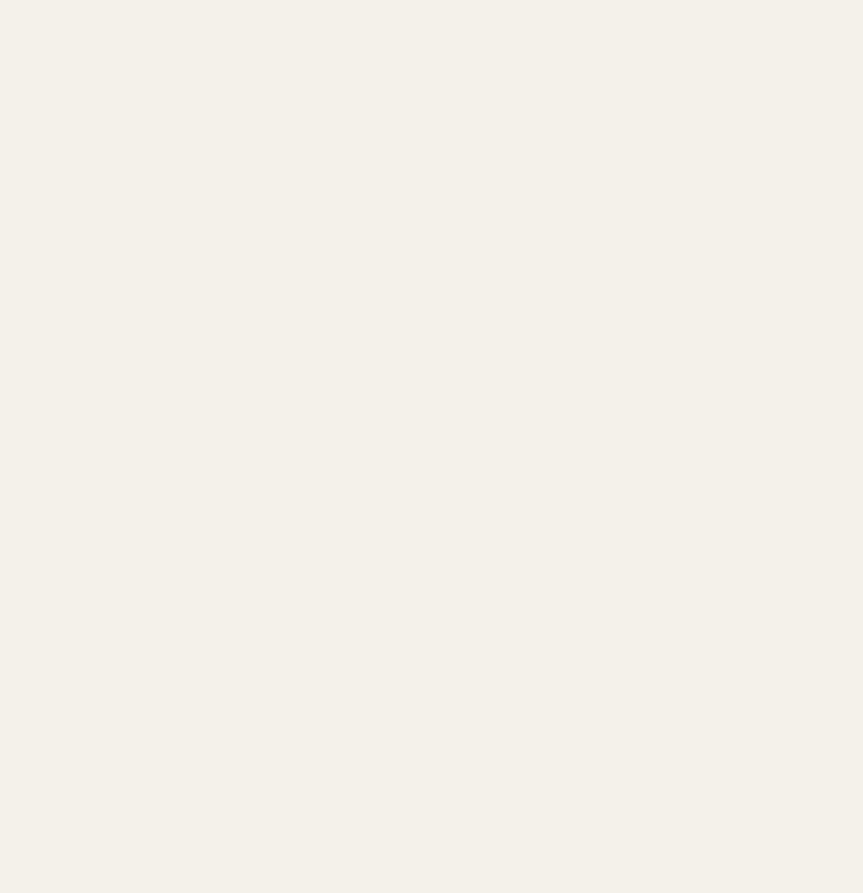
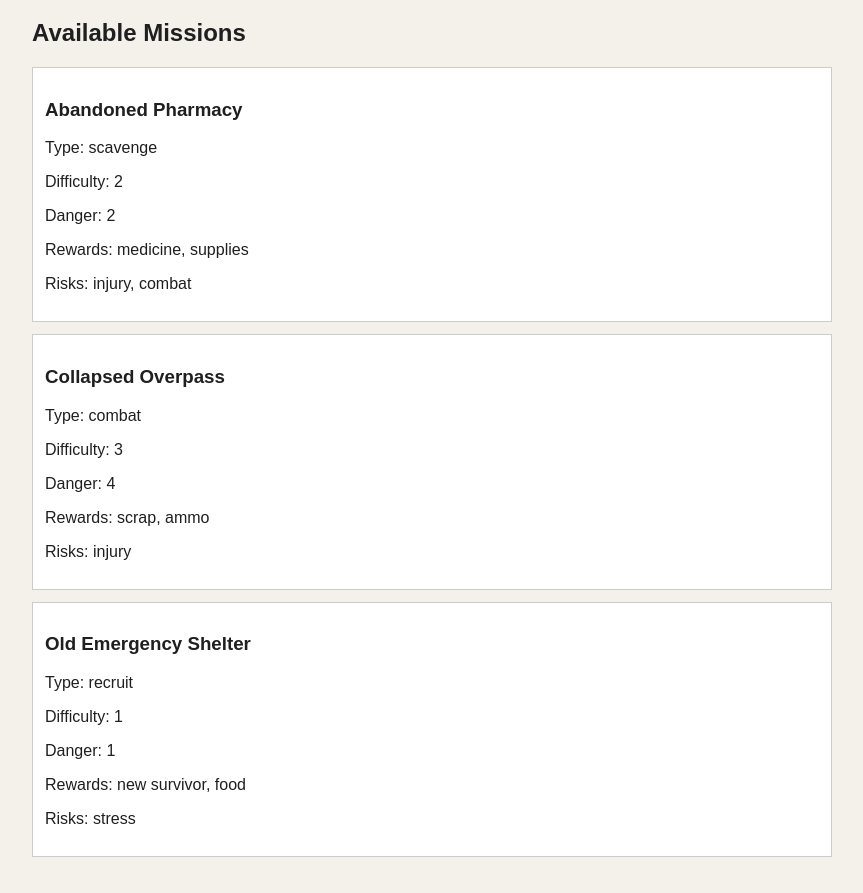
Before and after one commit to jerichomc/RL-Game, a React (Vite) app in the folder ashbound/: page / in a window 1280 px wide. Shown: the part 981-1874 px from the top of the page, without its empty margins (208-1071 px from the left). Before the commit the page ends 1016 px from the top, so only its background shows below. Built offline with nearby package versions, Linux system fonts and the light colour scheme.

Commit message:
Added mission list

```diff
--- a/ashbound/src/App.jsx
+++ b/ashbound/src/App.jsx
@@ -1,5 +1,6 @@
 import React from 'react';
 import SurvivorList from './components/SurvivorList';
+import MissionList from './components/MissionList';
 
 
 function App() {
@@ -43,12 +44,46 @@ function App() {
 
   ];
 
+  const missions = [
+  {
+    id: 1,
+    name: 'Abandoned Pharmacy',
+    type: 'scavenge',
+    difficulty: 2,
+    danger: 2,
+    rewards: ['medicine', 'supplies'],
+    risks: ['injury', 'combat'],
+    possibleEnemies: ['Raider', 'Infected'],
+  },
+  {
+    id: 2,
+    name: 'Collapsed Overpass',
+    type: 'combat',
+    difficulty: 3,
+    danger: 4,
+    rewards: ['scrap', 'ammo'],
+    risks: ['injury'],
+    possibleEnemies: ['Raider'],
+  },
+  {
+    id: 3,
+    name: 'Old Emergency Shelter',
+    type: 'recruit',
+    difficulty: 1,
+    danger: 1,
+    rewards: ['new survivor', 'food'],
+    risks: ['stress'],
+    possibleEnemies: [],
+  },
+];
+
   return (
     <main>
       <h1>Ashbound</h1>
       <p>Manage your survivors and send them into the wasteland...</p>
 
       <SurvivorList survivors={survivors} />
+      <MissionList missions={missions} />
     </main>
   )
 }
--- /dev/null
+++ b/ashbound/src/components/MissionList.jsx
@@ -0,0 +1,28 @@
+
+
+function MissionList({ missions }) {
+  return (
+    <section>
+      <h2>Available Missions</h2>
+
+      {missions.length === 0 ? (
+        <p>No missions available.</p>
+      ) : (
+        <div>
+          {missions.map((mission) => (
+            <article key={mission.id}>
+              <h3>{mission.name}</h3>
+              <p>Type: {mission.type}</p>
+              <p>Difficulty: {mission.difficulty}</p>
+              <p>Danger: {mission.danger}</p>
+              <p>Rewards: {mission.rewards.join(', ')}</p>
+              <p>Risks: {mission.risks.join(', ')}</p>
+            </article>
+          ))}
+        </div>
+      )}
+    </section>
+  );
+}
+
+export default MissionList;
```
